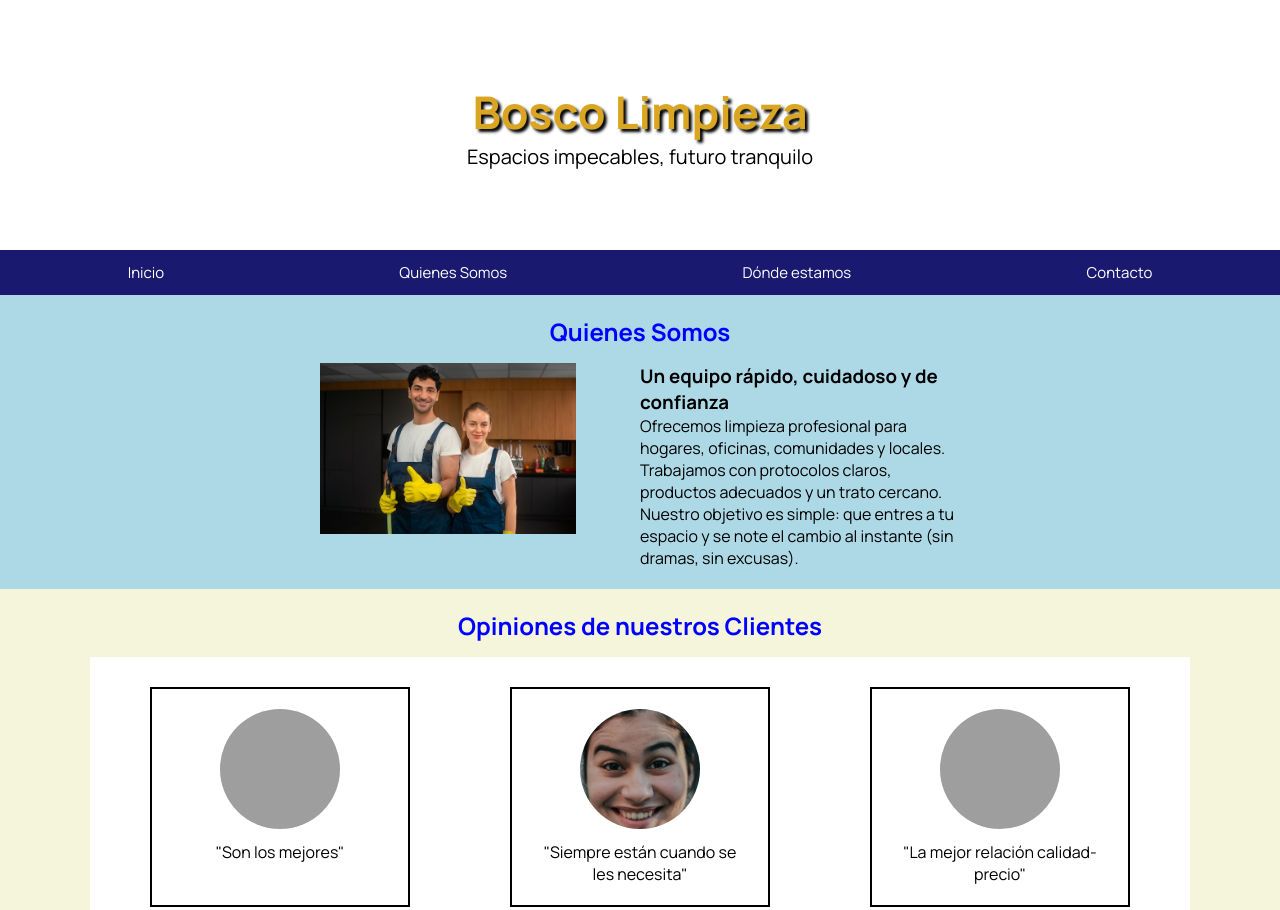
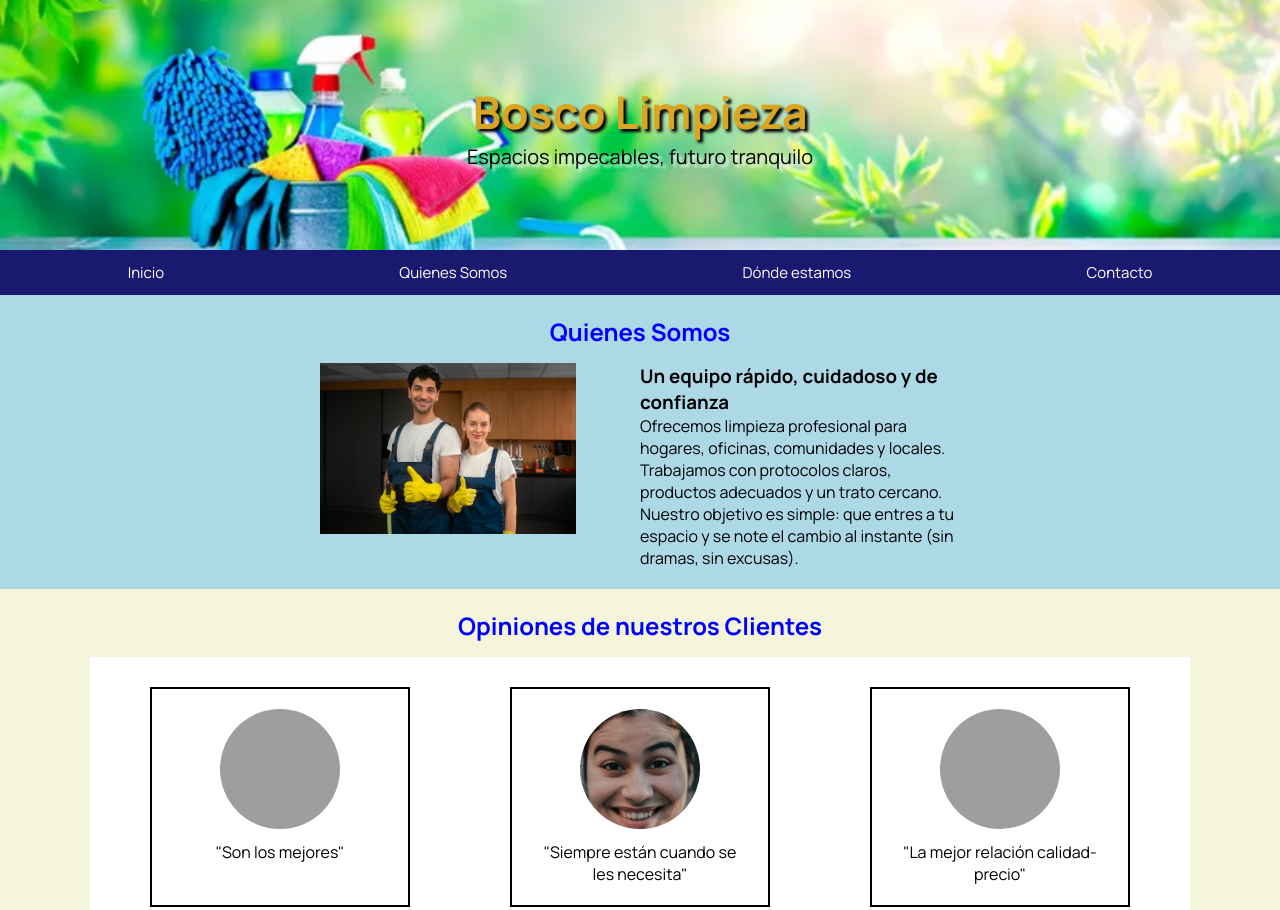
Before and after one commit to jero-rodriguez/bosco-cleaning, a plain HTML site: page index.html in a window 1280 px wide. Shown: the top 910 px of the page. Drawn offline with Linux system fonts and the light colour scheme; the site is published under a folder, as on GitHub Pages, so addresses that start at the root find nothing.

Commit message:
fix path for background again

```diff
--- a/styles/style.css
+++ b/styles/style.css
@@ -36,7 +36,7 @@ footer .bottom-box {
 /** Clases de CSS **/
 .header {
   height: 250px;
-  background-image: url("/assets/cleaning-items.webp");
+  background-image: url("../assets/cleaning-items.webp");
   background-size: cover;
   background-position: center;
   display: flex;
```
